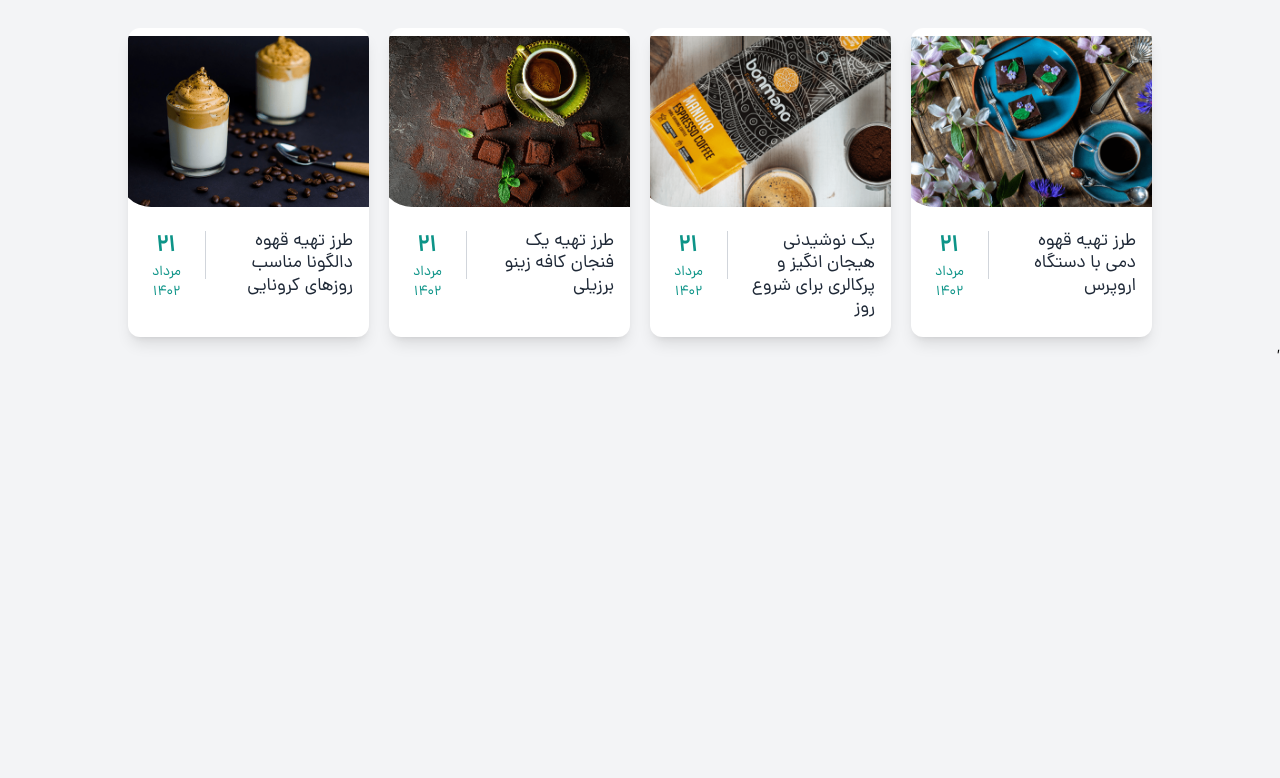
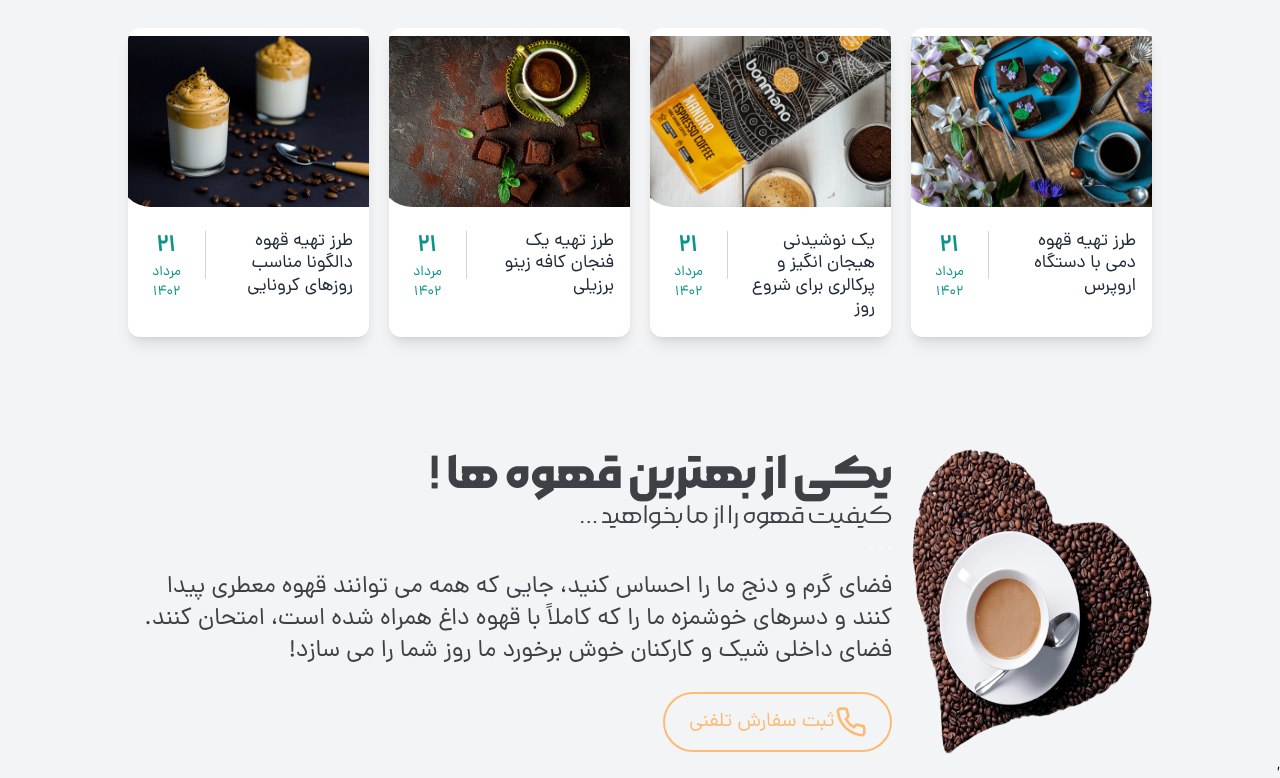
Before and after one commit to mahdi-bayati-dev/Coffee-Shop, a React (Create React App) app: page / in a window 1280 px wide. Shown: the part 3726-4504 px from the top of the page. Before the commit the page ends 4087 px from the top, so only its background shows below. Built offline with nearby package versions, Linux system fonts and the light colour scheme.

Commit message:
add contact us

```diff
--- a/src/App.js
+++ b/src/App.js
@@ -9,6 +9,7 @@
 import BestSeller from "./Components/bestSeller/bestSeller";
 import CoffeeClub from "./Components/CoffeeClub/CoffeeClub";
 import ArticleContainer from "./Components/Article/ArticleContainer/ArticleContainer";
+import ContactUs from "./Components/ContactUs/ContactUs"
 
 function App() {
   return (
@@ -26,6 +27,8 @@
       <BestSeller/>
       <CoffeeClub/>
       <ArticleContainer/>
+      <ContactUs/>
+
 
     </div>
   );
--- /dev/null
+++ b/src/Components/ContactUs/ContactUs.js
@@ -0,0 +1,45 @@
+import React from "react";
+import { LuPhone } from "react-icons/lu";
+
+function ContactUs() {
+  return (
+    <>
+      <div className="container mt24 px-4 sm:px-8 md:px-16 lg:px-24 xl:px-32">
+        <div className="flex flex-col lg:flex-row items-center mt-28 gap-y-5 lg:gap-x-5">
+          <div>
+            <img
+              src="./CoffeeShop-Files/contact.png"
+              alt=""
+              className="w-[296px] h-[305px]"
+            />
+          </div>
+          <div className="flex flex-col w-full lg:w-[944px]">
+            <div className="text-right text-zinc-700">
+              <h2 className="font-Morabba-Bold text-3xl sm:text-4xl lg:text-5xl dark:text-white">
+                یکی از بهترین قهوه ها !
+              </h2>
+              <span className="font-Morabba-Light text-xl sm:text-2xl lg:text-3xl mt-6 dark:text-white">
+                کیفیت قهوه را از ما بخواهید ...
+              </span>
+            </div>
+            <span className="text-right text-white"> . . .</span>
+            <div>
+              <p className="text-base sm:text-lg lg:text-2xl text-zinc-700 text-right mt-4 lg:mt-[14px] dark:text-white">
+                فضای گرم و دنج ما را احساس کنید، جایی که همه می توانند قهوه
+                معطری پیدا کنند و دسرهای خوشمزه ما را که کاملاً با قهوه داغ
+                همراه شده است، امتحان کنند. فضای داخلی شیک و کارکنان خوش برخورد
+                ما روز شما را می سازد!
+              </p>
+            </div>
+            <div className="border-solid border-[2px] border-orange-300 rounded-4x1 px-4 py-4 text-orange-300 w-full lg:w-[229px] h-[60px] flex justify-center items-center mt-6">
+              <LuPhone className="w-8 h-8" />
+              <a href="/" className="text-xl">ثبت سفارش تلفنی</a>
+            </div>
+          </div>
+        </div>
+      </div>
+    </>
+  );
+}
+
+export default ContactUs;
```
Also changed, not shown: src/Components/Article/ArticleBox/ArticleBox.css (deleted), 1 other file (tests, documents, lock files or other folders).
